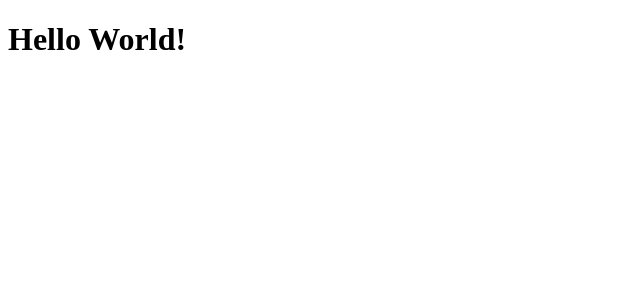
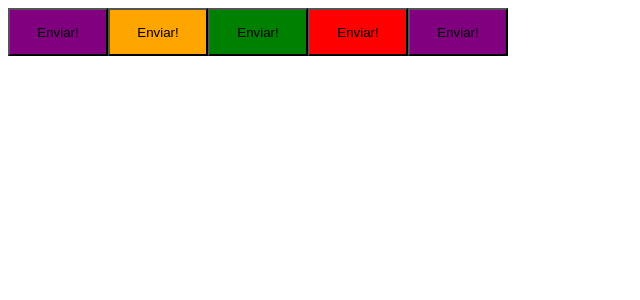
Before and after one commit to filemomheck/Rocketseat-React-Ignite-Timer, a React (Vite) app: page / in a window 1280 px wide. Shown: the top 300 px of the page, without its empty margins (0-640 px from the left). Built offline with nearby package versions, Linux system fonts and the light colour scheme.

Commit message:
Create Button (Styled Components)

```diff
--- a/package.json
+++ b/package.json
@@ -11,11 +11,13 @@
   },
   "dependencies": {
     "react": "^18.3.1",
-    "react-dom": "^18.3.1"
+    "react-dom": "^18.3.1",
+    "styled-components": "^6.1.12"
   },
   "devDependencies": {
     "@types/react": "^18.3.3",
     "@types/react-dom": "^18.3.0",
+    "@types/styled-components": "^5.1.34",
     "@typescript-eslint/eslint-plugin": "^7.15.0",
     "@typescript-eslint/parser": "^7.15.0",
     "@vitejs/plugin-react": "^4.3.1",
--- a/src/App.tsx
+++ b/src/App.tsx
@@ -1,3 +1,14 @@
+import { Button } from "./Button";
+
 export function App() {
-  return <h1>Hello World!</h1>;
+  return (
+    // Fragment:
+    <>
+      <Button variant="primary" />
+      <Button variant="secondary" />
+      <Button variant="success" />
+      <Button variant="danger" />
+      <Button />
+    </>
+  );
 }
--- /dev/null
+++ b/src/Button.styles.ts
@@ -0,0 +1,21 @@
+import styled from "styled-components";
+
+export type ButtonVariantType = "primary" | "secondary" | "success" | "danger";
+
+const buttonVariants = {
+  primary: "purple",
+  secondary: "orange",
+  success: "green",
+  danger: "red",
+};
+
+interface ButtonContainerProps {
+  variant: ButtonVariantType;
+}
+
+export const ButtonContainer = styled.button<ButtonContainerProps>`
+  width: 100px;
+  height: 48px;
+
+  ${(variant) => `background-color: ${buttonVariants[variant.variant]}`}
+`;
--- /dev/null
+++ b/src/Button.tsx
@@ -0,0 +1,9 @@
+import { ButtonContainer, ButtonVariantType } from "./Button.styles";
+
+interface ButtonProps {
+  variant?: ButtonVariantType;
+}
+
+export function Button({ variant = "primary" }: ButtonProps) {
+  return <ButtonContainer variant={variant}>Enviar!</ButtonContainer>;
+}
```
Also changed, not shown: 1 other file (tests, documents, lock files or other folders).
